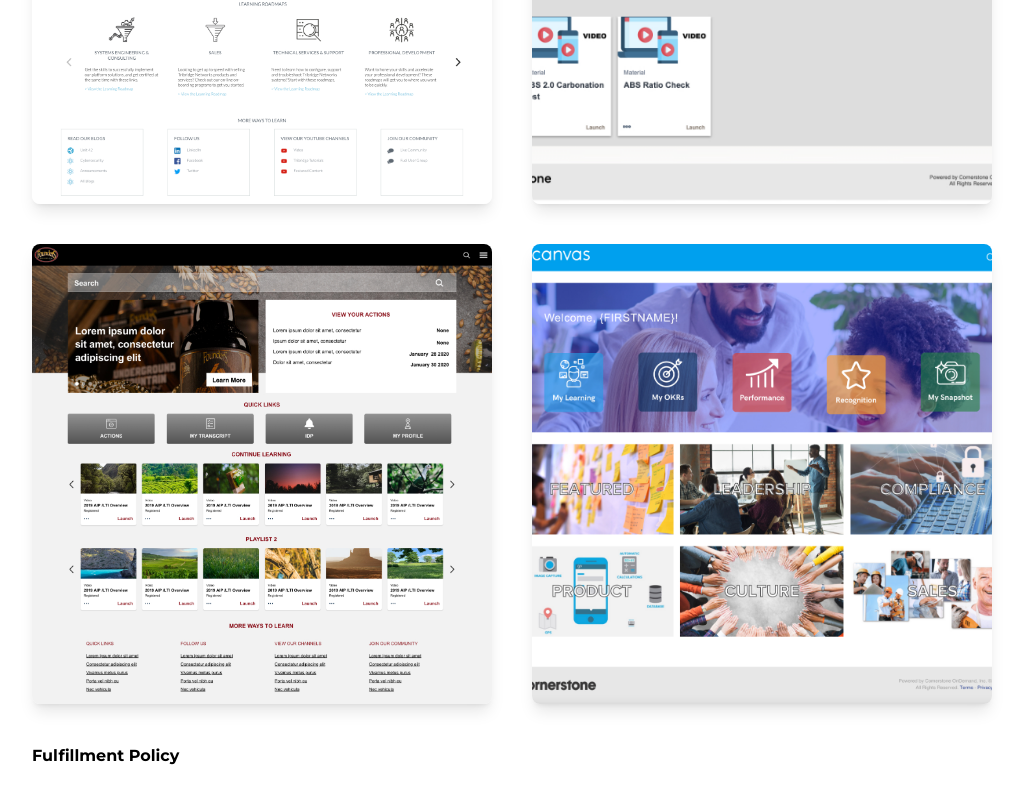
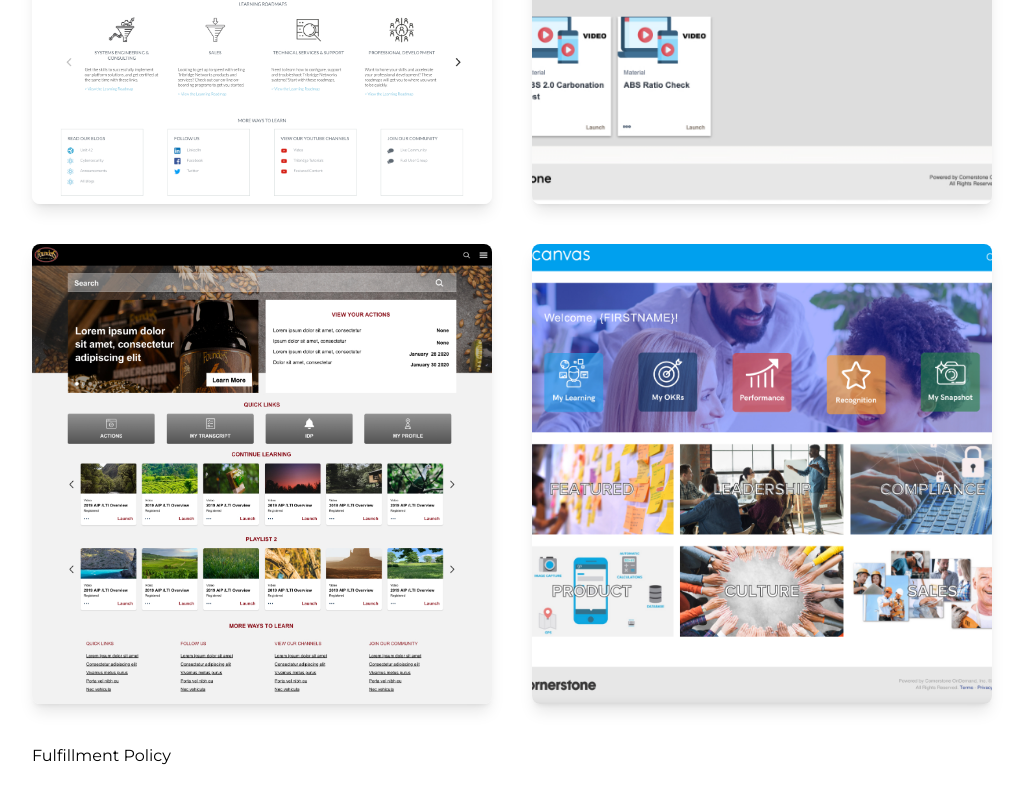
Before and after one commit to JeradGriffin/portfolio, a Next.js app: page / in a window 1280 px wide. Shown: the part 4219-5023 px from the top of the page, without its empty margins (128-1151 px from the left). Built offline with nearby package versions, Linux system fonts and the light colour scheme.

Commit message:
Fixed broken link

```diff
--- a/pages/index.js
+++ b/pages/index.js
@@ -21,6 +21,7 @@ import { Modal } from "../components/Modal";
 import { ModalMobile } from "../components/ModalMobile";
 import About from "../components/About";
 import ServiSkills from "../components/ServiSkills";
+import Link from "next/link";
 
 export default function Home() {
   const [darkMode, setDarkMode] = useState(false);
@@ -370,7 +371,9 @@ export default function Home() {
                 />
               </div>
             </div>
-            <a href="/fulfillment" className="fulfillment">Fulfillment Policy</a>
+            <Link href="/fulfillment" className="fulfillment">
+              Fulfillment Policy
+            </Link>
           </section>
 
           <Modal isVisible={showModal9} onClose={() => setShowModal9(false)}>
```
